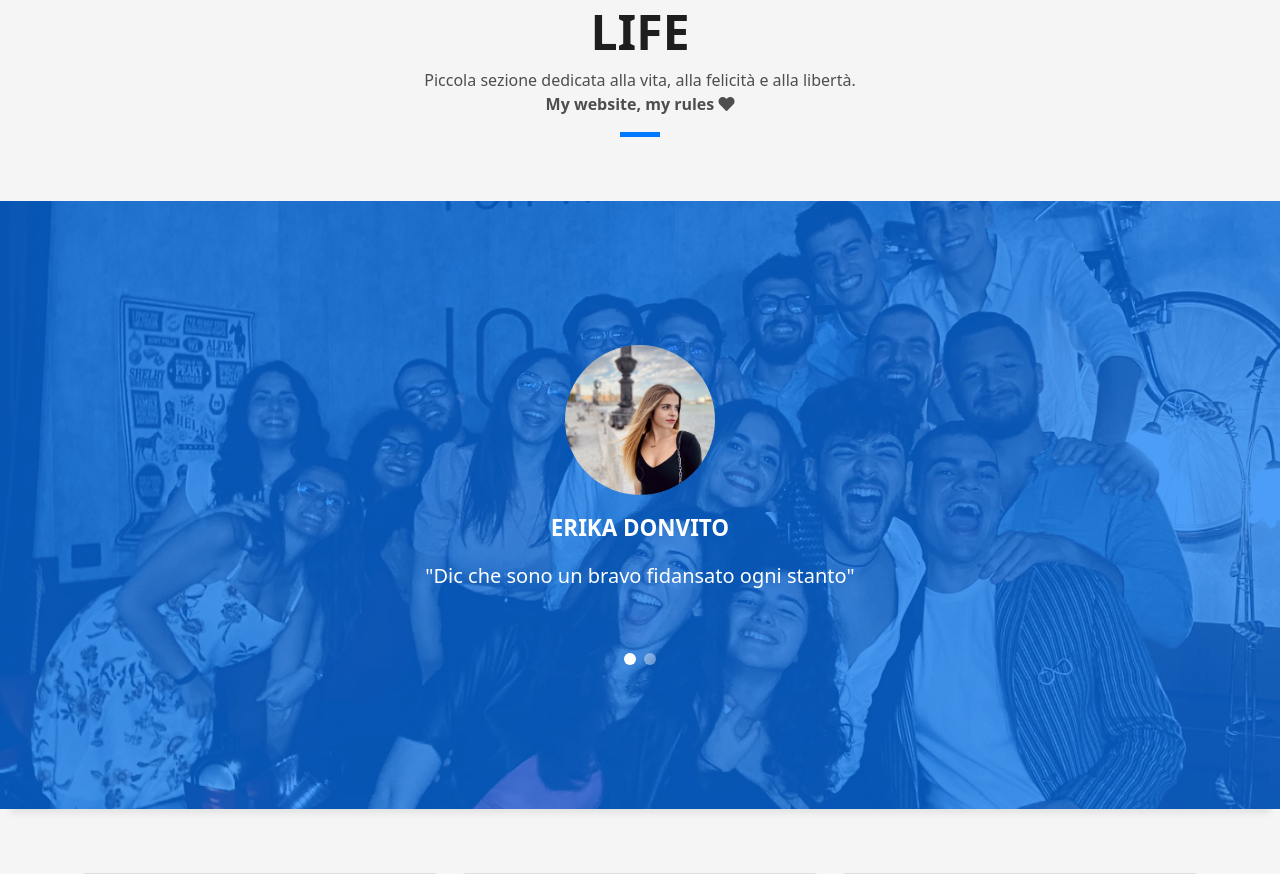
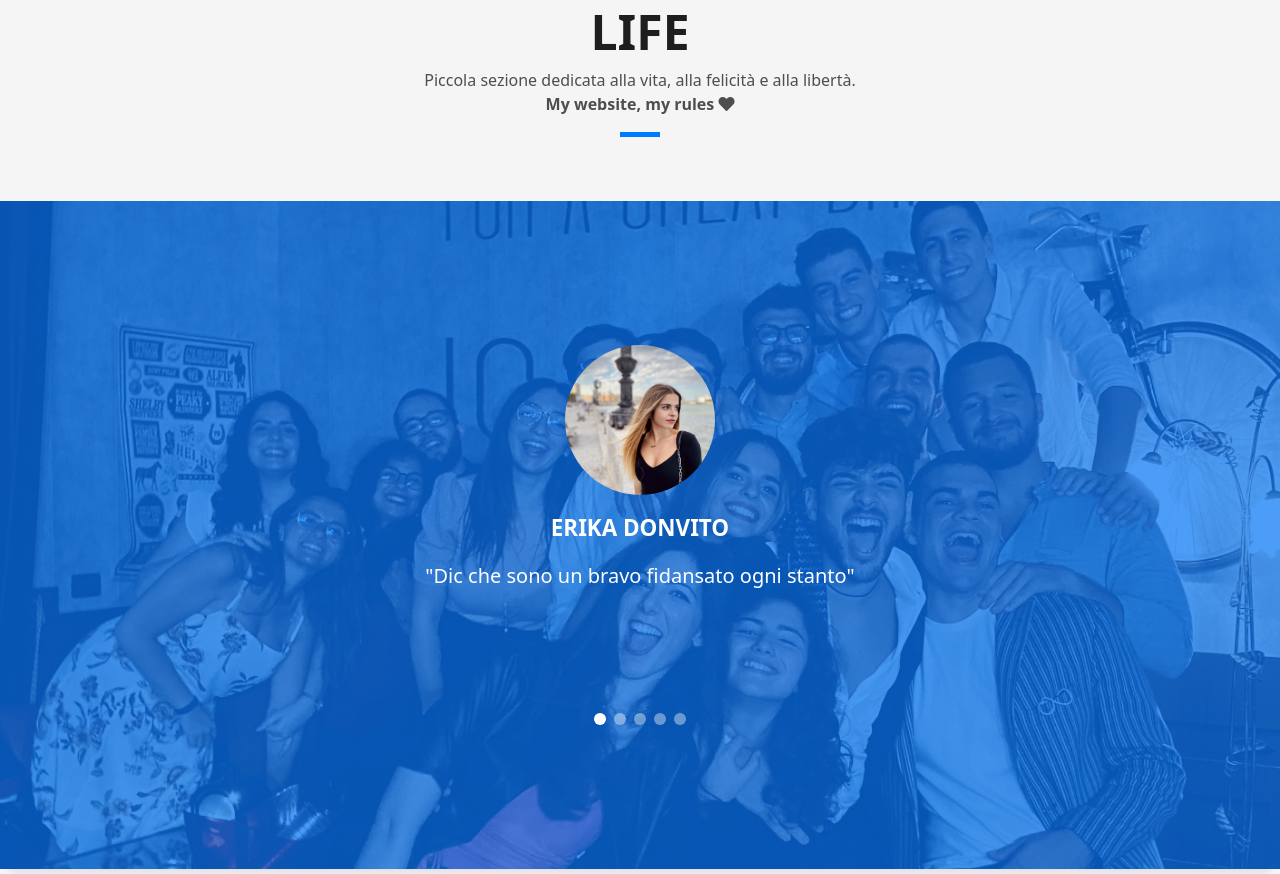
Before and after one commit to SalvathorAmoruso/myWebSite, a PHP site: page / in a window 1280 px wide. Shown: the part 4735-5609 px from the top of the page. Run offline with PHP 8.4, Linux system fonts and the light colour scheme; some libraries are stand-ins or nearby versions; some web fonts are replaced.

Commit message:
- Modifiche

```diff
--- a/index.php
+++ b/index.php
@@ -546,24 +546,80 @@
                                         </p>
                                     </div>
                                 </div>
-                            </div><!-- End testimonial item -->
+                            </div>
 
                             <div class="swiper-slide">
                                 <div class="testimonial-box">
                                     <div class="author-test">
-                                        <img src="assets/img/testimonial-4.jpg" alt=""
-                                             class="rounded-circle b-shadow-a">
-                                        <span class="author">Marta Socrate</span>
+                                        <div class="author circleFotoTestimonial"
+                                             style="margin: auto; background-image: url('assets/img/simonaRota.jpeg')">
+
+                                        </div>
+                                        <span class="author">Simona Rota</span>
                                     </div>
                                     <div class="content-test">
                                         <p class="description lead">
-                                            Curabitur arcu erat, accumsan id imperdiet et, porttitor at sem. Lorem ipsum
-                                            dolor sit amet,
-                                            consectetur adipiscing elit.
+                                            "Il potente spettacolo continua e tu puoi contribuire con un verso"
                                         </p>
                                     </div>
                                 </div>
-                            </div><!-- End testimonial item -->
+                            </div>
+
+                            <div class="swiper-slide">
+                                <div class="testimonial-box">
+                                    <div class="author-test">
+                                        <div class="author circleFotoTestimonial"
+                                             style="margin: auto; background-image: url('assets/img/alessandroScarcia.jpeg')">
+
+                                        </div>
+                                        <span class="author">Alessandro Scarcia</span>
+                                    </div>
+                                    <div class="content-test">
+                                        <p class="description lead">
+                                            "Sei un 1 o uno 0? <br>
+                                            La vita non è un codice binario. Certo, ci sono i grigi. Ma quando arrivi al nocciolo
+                                            della questione, dietro ogni scelta, c'é sempre un 1 o uno 0. O fai qualcosa o non la fai."
+                                        </p>
+                                    </div>
+                                </div>
+                            </div>
+
+                            <div class="swiper-slide">
+                                <div class="testimonial-box">
+                                    <div class="author-test">
+                                        <div class="author circleFotoTestimonial"
+                                             style="margin: auto; background-image: url('assets/img/federicaRota.jpeg')">
+
+                                        </div>
+                                        <span class="author">Federica Rota</span>
+                                    </div>
+                                    <div class="content-test">
+                                        <p class="description lead">
+                                            "Anatra o coniglio?"
+                                        </p>
+                                    </div>
+                                </div>
+                            </div>
+
+                            <div class="swiper-slide">
+                                <div class="testimonial-box">
+                                    <div class="author-test">
+                                        <div class="author circleFotoTestimonial"
+                                             style="margin: auto; background-image: url('assets/img/francescaMiccolis.jpeg')">
+
+                                        </div>
+                                        <span class="author">Francesca Miccolis</span>
+                                    </div>
+                                    <div class="content-test">
+                                        <p class="description lead">
+                                            "La struttura alare del carbone, in relazione al suo peso, non è adatta al volo, ma lui non lo sa
+                                            e vola lo stesso"
+                                        </p>
+                                    </div>
+                                </div>
+                            </div>
+                            <!-- End testimonial item -->
+
                         </div>
                         <div class="swiper-pagination"></div>
                     </div>
--- a/log.php
+++ b/log.php
@@ -2,15 +2,15 @@
 
 function OpenCon()
 {
-    /*$dbhost = "localhost";
+    $dbhost = "localhost";
     $dbuser = "root";
     $dbpass = "";
-    $db = "my_progettoamoruso";*/
+    $db = "my_progettoamoruso";
 
-    $dbhost = "localhost";
+    /*$dbhost = "localhost";
     $dbuser = "progettoamoruso@localhost";
     $dbpass = "";
-    $db = "my_progettoamoruso";
+    $db = "my_progettoamoruso";*/
 
     $conn = new mysqli($dbhost, $dbuser, $dbpass,$db) or die("Connect failed: %s\n". $conn -> error);
 
```
Also changed, not shown: assets/img/alessandroScarcia.jpeg (added), assets/img/federicaRota.jpeg (added), assets/img/francescaMiccolis.jpeg (added), assets/img/simonaRota.jpeg (added).
